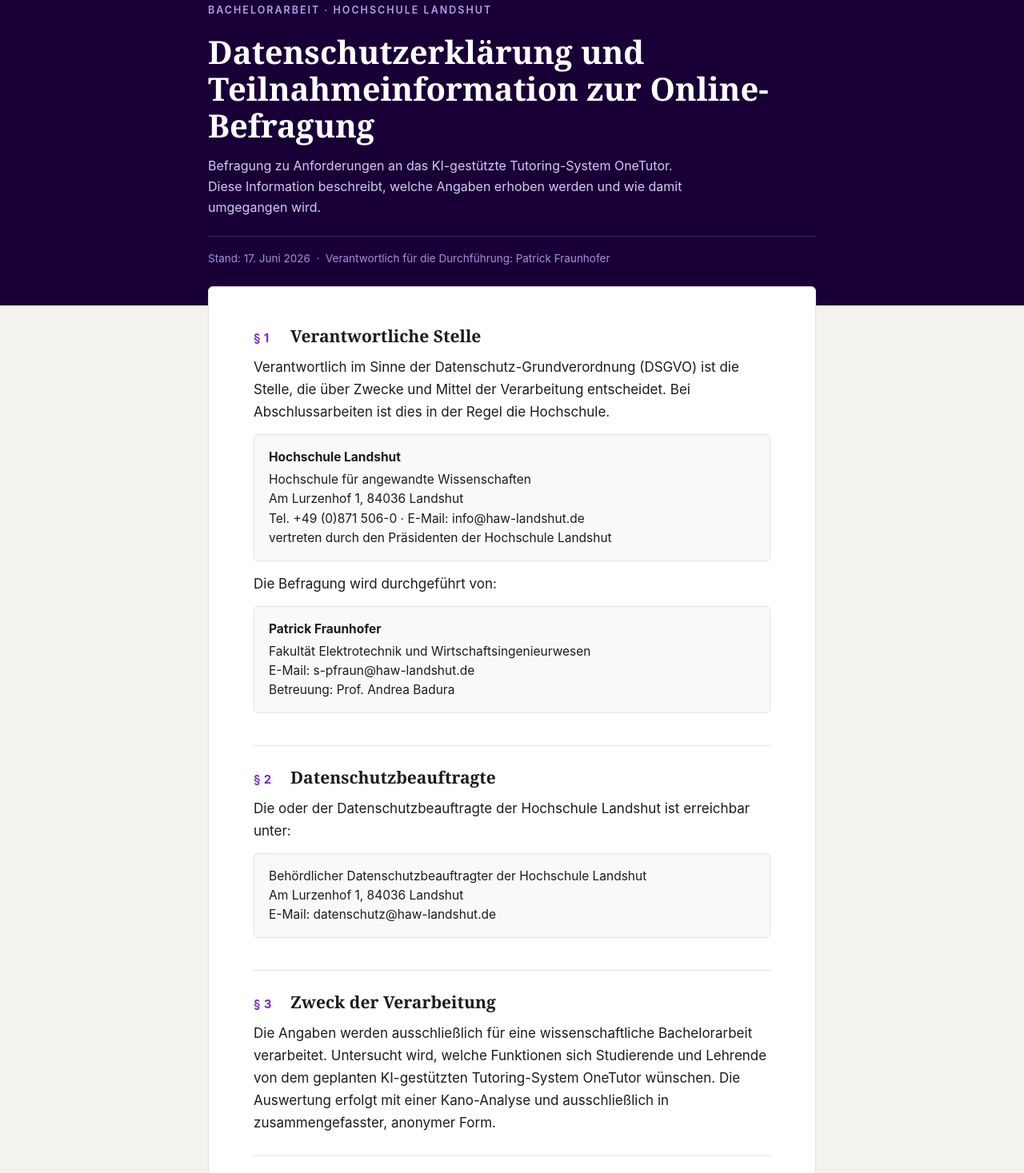
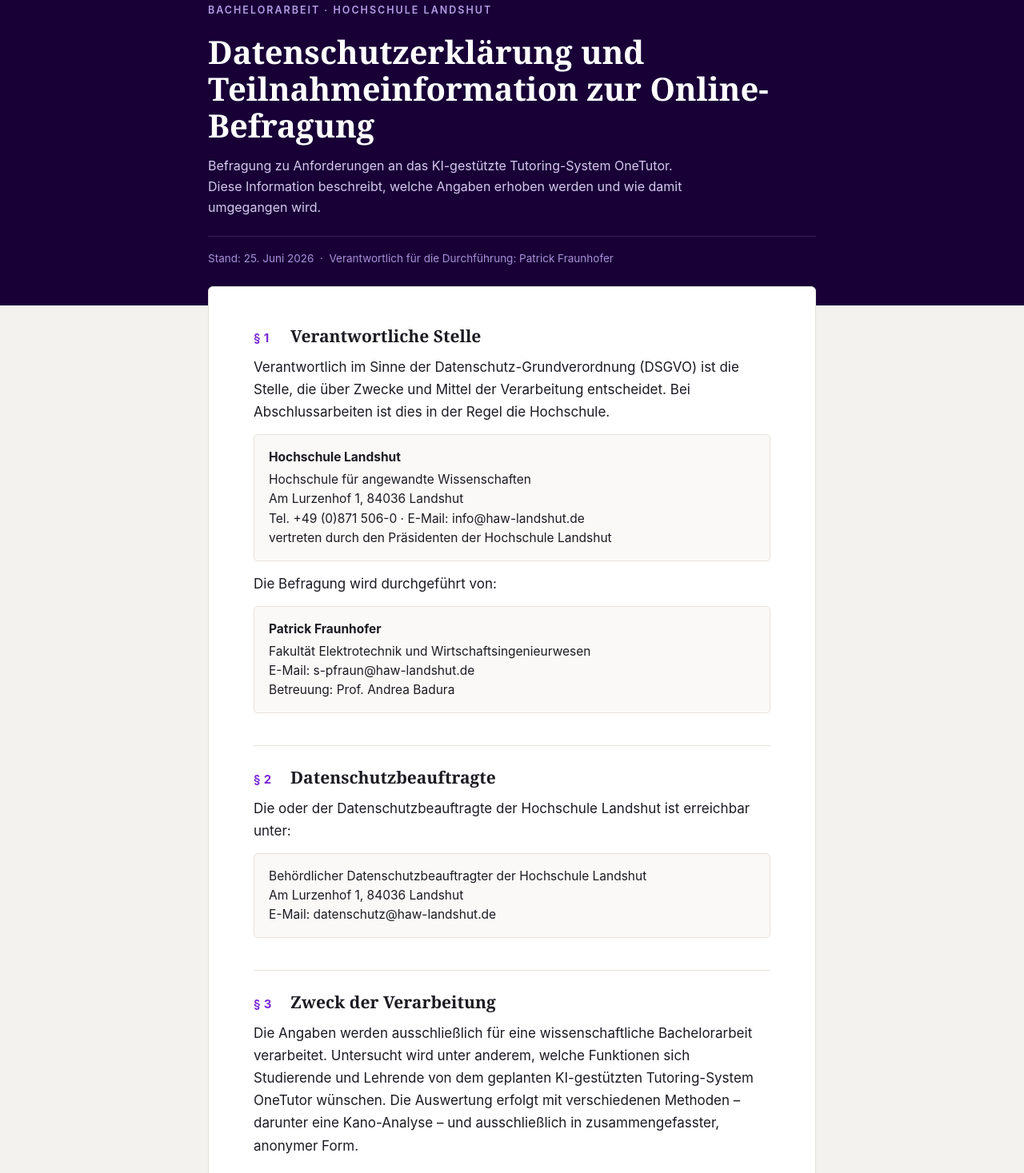
Before and after one commit to Xepter1/datenschutz_bachelorarbeit, a plain HTML site: page site/index.html in a window 1280 px wide. Shown: the part 53-1520 px from the top of the page at 80% size. Drawn offline with Linux system fonts and the light colour scheme.

Commit message:
Datenschutz: Methoden in §3 praezisiert (nicht nur Kano), Stand 25.06.2026 / v1.1
Co-Authored-By: Claude Opus 4.8 <noreply@anthropic.com>

```diff
--- a/site/index.html
+++ b/site/index.html
@@ -133,7 +133,7 @@
     <p class="eyebrow">Bachelorarbeit · Hochschule Landshut</p>
     <h1>Datenschutzerklärung und Teilnahme&shy;information zur Online-Befragung</h1>
     <p class="lede">Befragung zu Anforderungen an das KI-gestützte Tutoring-System OneTutor. Diese Information beschreibt, welche Angaben erhoben werden und wie damit umgegangen wird.</p>
-    <p class="meta">Stand: 17. Juni 2026 &nbsp;·&nbsp; Verantwortlich für die Durchführung: Patrick Fraunhofer</p>
+    <p class="meta">Stand: 25. Juni 2026 &nbsp;·&nbsp; Verantwortlich für die Durchführung: Patrick Fraunhofer</p>
   </div>
 </header>
 
@@ -171,7 +171,7 @@
 
     <section>
       <h2><span class="no">§ 3</span> Zweck der Verarbeitung</h2>
-      <p>Die Angaben werden ausschließlich für eine wissenschaftliche Bachelorarbeit verarbeitet. Untersucht wird, welche Funktionen sich Studierende und Lehrende von dem geplanten KI-gestützten Tutoring-System OneTutor wünschen. Die Auswertung erfolgt mit einer Kano-Analyse und ausschließlich in zusammengefasster, anonymer Form.</p>
+      <p>Die Angaben werden ausschließlich für eine wissenschaftliche Bachelorarbeit verarbeitet. Untersucht wird unter anderem, welche Funktionen sich Studierende und Lehrende von dem geplanten KI-gestützten Tutoring-System OneTutor wünschen. Die Auswertung erfolgt mit verschiedenen Methoden – darunter eine Kano-Analyse – und ausschließlich in zusammengefasster, anonymer Form.</p>
     </section>
 
     <section>
@@ -240,7 +240,7 @@
   </article>
 
   <footer class="docfoot">
-    <p>Stand 17. Juni 2026 · Version 1.0 · Diese Erklärung gilt für die studentische und die Lehrenden-Befragung zu OneTutor.</p>
+    <p>Stand 25. Juni 2026 · Version 1.1 · Diese Erklärung gilt für die studentische und die Lehrenden-Befragung zu OneTutor.</p>
   </footer>
 
 </main>
```
